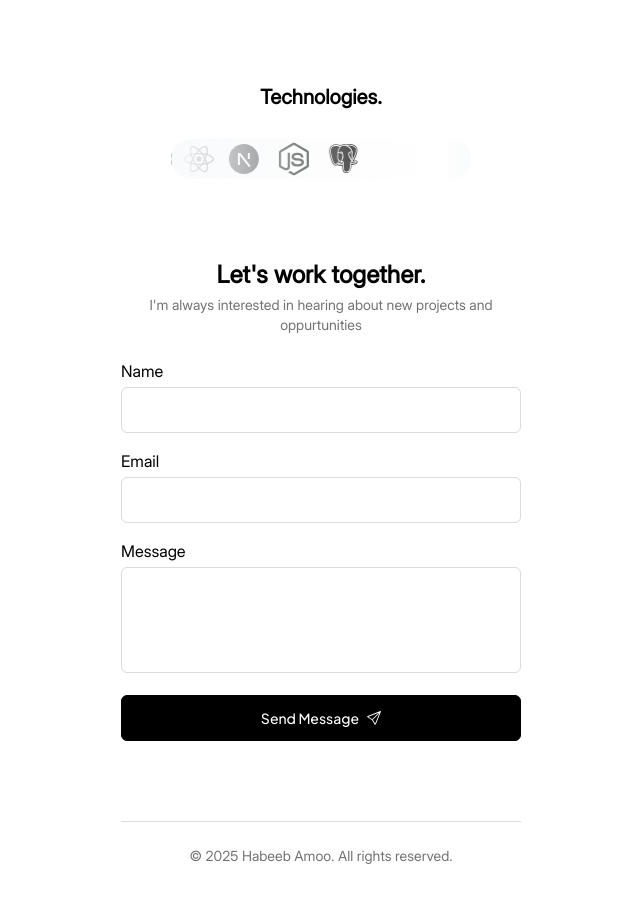
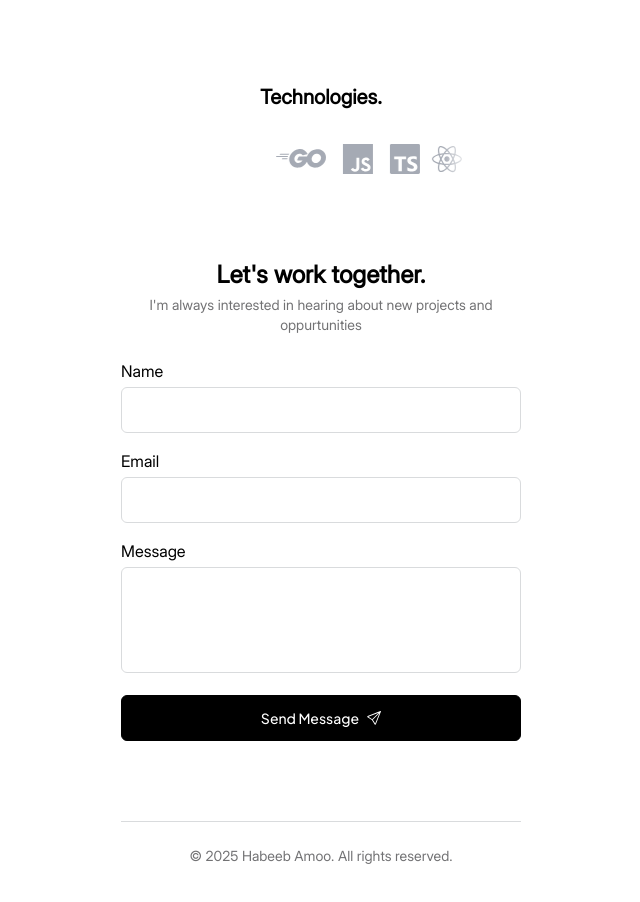
Before and after one commit to Habeebamoo/Portfolio, a React (Vite) app: page / in a window 1280 px wide. Shown: the part 1600-2502 px from the top of the page, without its empty margins (319-959 px from the left). Built offline with nearby package versions, Linux system fonts and the light colour scheme.

Commit message:
updated technologies motion section

```diff
--- a/src/components/Main.tsx
+++ b/src/components/Main.tsx
@@ -12,7 +12,7 @@ import { RiNextjsFill } from "react-icons/ri"
 const Main = () => {
   return (
     <>
-      <section className="w-[90%] sm:w-[400px] mx-auto">
+      <section className="w-[90%] sm:w-100 mx-auto">
         {/* About me */}
         <div className="mt-40 px-2">
           <h1 className="font-inter text-2xl font-bold">About Me</h1>
@@ -26,7 +26,7 @@ const Main = () => {
       </section>
 
       {/* Projects */}
-      <section className="mt-30 w-[85%] md:w-[800px] mx-auto">
+      <section className="mt-30 w-[85%] md:w-200 mx-auto">
         <h1 className="font-inter font-bold text-xl text-center mb-10">Some Of My Projects.</h1>
 
         {/* display */}
@@ -47,28 +47,28 @@ const Main = () => {
       </section>
 
       {/* Tech Stack */}
-      <section className="mt-30 w-[90%] md:w-[400px] mx-auto">
+      <section className="mt-30 w-[90%] md:w-100 mx-auto">
         <h1 className="font-inter font-bold text-xl text-center mb-7">Technologies.</h1>
 
-        <div className="relative overflow-hidden w-[300px] rounded-3xl mx-auto p-5">
+        <div className="relative overflow-hidden w-75 mx-auto dimmed p-5">
           {/* gradient edges */}
-          <div className="pointer-events-none absolute inset-0 z-10 bg-gradient-to-r from-gray-50 from-0% via-transparent via-90% to-gray-50 to-100%"></div>
+          <div className="pointer-events-none absolute inset-0 z-10"></div>
 
           {/* content */}
           <div className="flex-center gap-3 absolute top-0 bottom-0 animate-scroll">
-            <div><FaGolang size={50} color="black" /></div>
-            <div><BiLogoJavascript size={40} color="black" /></div>
-            <div><SiTypescript size={30} color="black" /></div>
-            <div><FaReact size={30} color="black" /></div>
-            <div><RiNextjsFill size={36} color="black" /></div>
-            <div><LiaNodeJs size={40} color="black" /></div>
-            <div><BiLogoPostgresql size={35} color="black" /></div>
+            <div className="text-gray-500"><FaGolang size={50} /></div>
+            <div className="text-gray-500"><BiLogoJavascript size={40} /></div>
+            <div className="text-gray-500"><SiTypescript size={30} /></div>
+            <div className="text-gray-500"><FaReact size={30} /></div>
+            <div className="text-gray-500"><RiNextjsFill size={36} /></div>
+            <div className="text-gray-500"><LiaNodeJs size={40} /></div>
+            <div className="text-gray-500"><BiLogoPostgresql size={35} /></div>
           </div>
         </div>
       </section>
 
       {/* Contact */}
-      <section className="mt-20 w-[85%] md:w-[400px] mx-auto">
+      <section className="mt-20 w-[85%] md:w-100 mx-auto">
         <h1 className="font-inter font-bold text-2xl text-center">Let's work together.</h1>
         <p className="text-muted text-center font-inter text-sm mt-1">I'm always interested in hearing about new projects and oppurtunities</p>
         <form action="https://formspree.io/f/xwpwgvvp" method="POST" className="mt-6">
--- a/src/index.css
+++ b/src/index.css
@@ -66,7 +66,7 @@
 }
 
 .animate-scroll {
-  animation: scroll 8s linear forwards infinite;
+  animation: scroll 16s linear forwards infinite;
 }
 
 .glass-header {
@@ -109,11 +109,32 @@
   pointer-events: none;
 }
 
+.dimmed {
+  position: relative;
+  background: #fff; /* your main content bg */
+  padding: 20px;
+
+  /* dim the content */
+  opacity: 0.6;
+
+  /* gradient fade at edges */
+  -webkit-mask-image: radial-gradient(circle, rgba(0,0,0,1) 80%, rgba(0,0,0,0) 100%);
+  -webkit-mask-repeat: no-repeat;
+  -webkit-mask-position: center;
+  -webkit-mask-size: cover;
+
+  mask-image: radial-gradient(circle, rgba(0,0,0,1) 80%, rgba(0,0,0,0) 100%);
+  mask-repeat: no-repeat;
+  mask-position: center;
+  mask-size: cover;
+}
+
 @theme {
   --color-accent: rgb(250, 250, 250);
   --color-mutedLg: rgb(217, 219, 221);
   --color-dark: rgb(10, 10, 10);
   --color-muted: rgb(114, 114, 116);
+  --color-light-gray: rgb(250, 250, 250);
   --font-spaceG: "spaceG";
   --font-inter: "inter";
   --font-jsans: "jsans";
```
